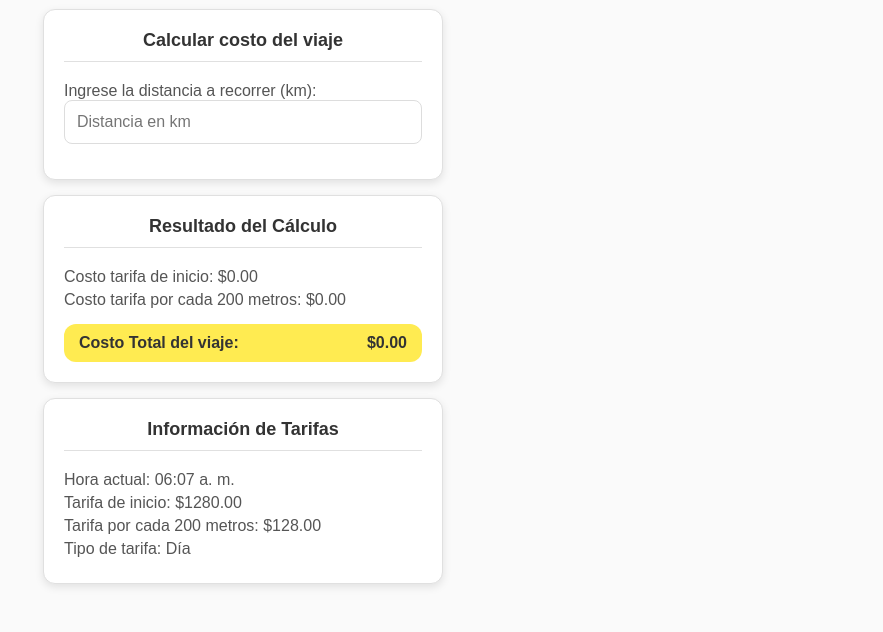
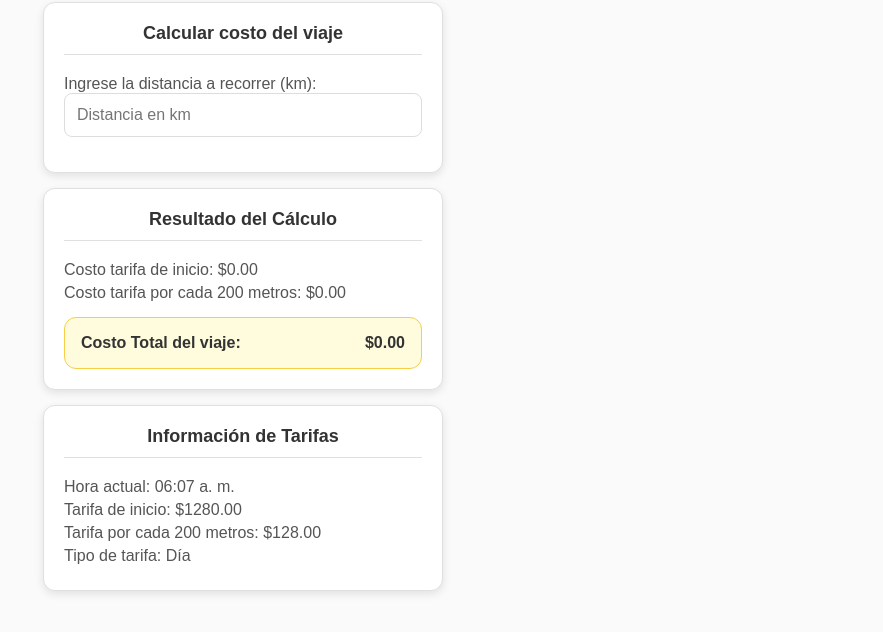
Before and after one commit to smithplus/Bataxi-calculator, a plain HTML site: page index.html in a window 1280 px wide. Shown: the part 168-800 px from the top of the page, without its empty margins (397-1280 px from the left). Drawn offline with Linux system fonts and the light colour scheme.

Commit message:
Toast css

```diff
--- a/style.css
+++ b/style.css
@@ -202,11 +202,12 @@ input:checked+.slider:before {
     display: flex;
     justify-content: space-between;
     align-items: center;
-    background-color: #ffeb51;
+    background-color: #fefcdd;
+    border: 1px solid #f7ce46;
     /* Color de fondo tipo toast */
     border-radius: 12px;
     /* Bordes redondeados */
-    padding: 10px 15px;
+    padding: 16px 16px;
     /* Espaciado interno */
     box-shadow: 0 0px 0px rgba(0, 0, 0, 0.1);
     /* Sombra sutil */
```
